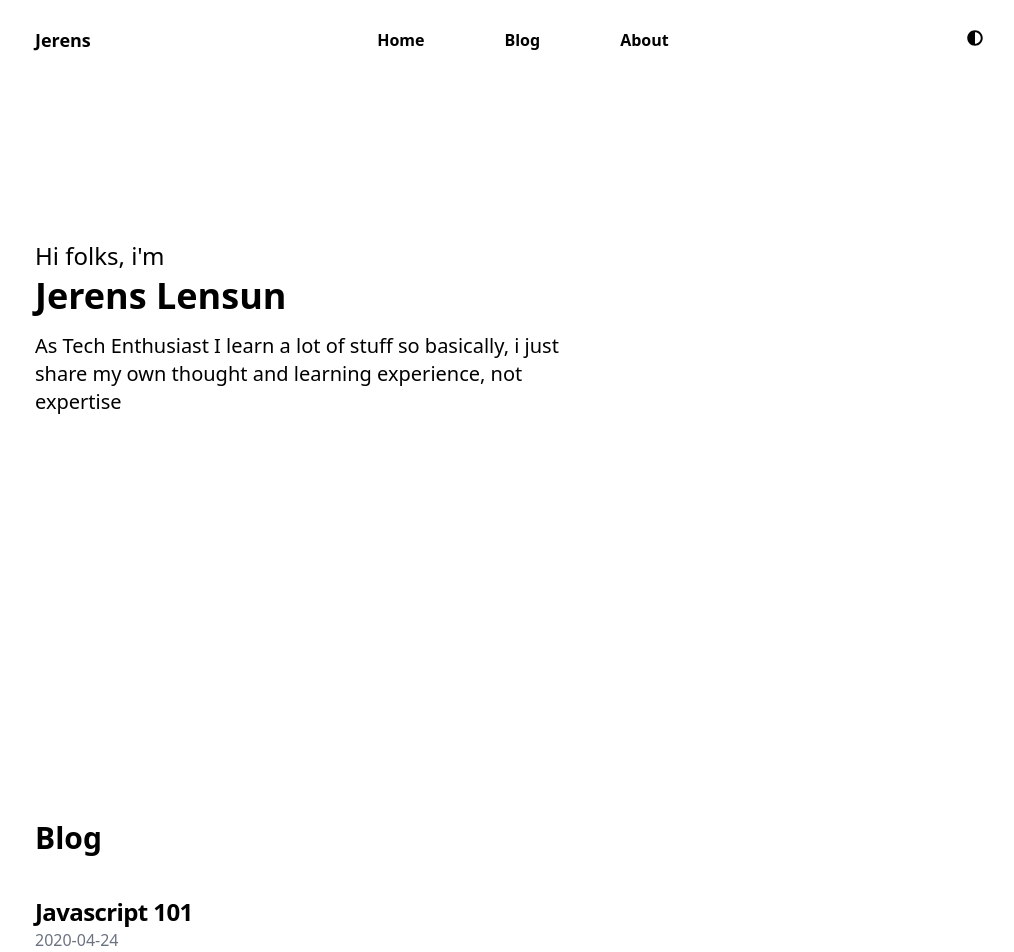
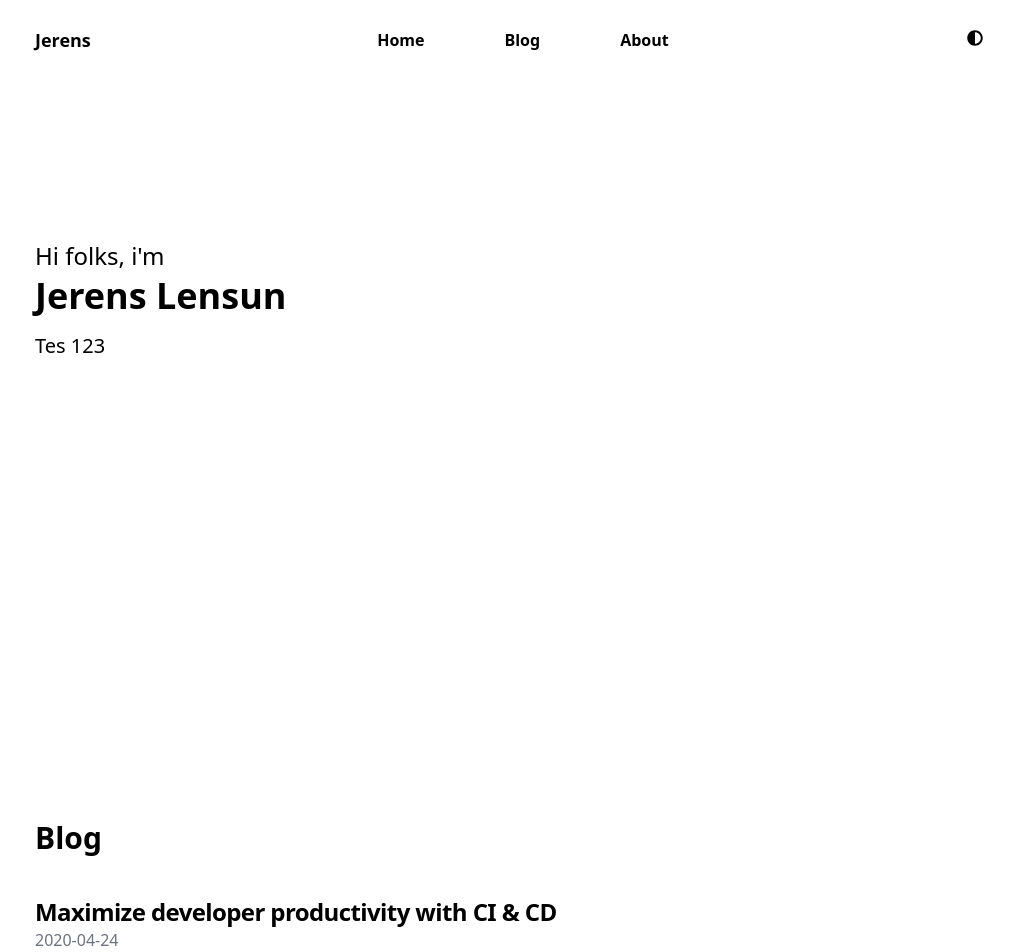
Before and after one commit to jerensl/Blogging, a Next.js app: page / in a window 1280 px wide. Shown: the top 952 px of the page, without its empty margins (125-1139 px from the left). Built offline with nearby package versions, Linux system fonts and the light colour scheme; what @tailwindcss/typography would draw is missing.

Commit message:
setup web

```diff
--- a/contents/basic-javascript.md
+++ b/contents/basic-javascript.md
@@ -1,9 +1,9 @@
 ---
-title: Javascript 101
+title: Maximize developer productivity with CI & CD
 date: '2020-04-24'
 draft: false
 cover: '/Javascript-Basic.jpg'
-summary: Javascript merupakan salah satu bahasa pemrograman terpopuler hal itu membuat pemula cukup mudah untuk menemukan dokumentasi dan tutorial diluar sana
+summary: CI & CD can help us to develop quickly this is why it's so important
 ---
 
 ## Variable
--- a/src/pages/about.tsx
+++ b/src/pages/about.tsx
@@ -1,12 +1,20 @@
+import Head from 'next/head'
+
 export default function About(): React.ReactElement {
   return (
+    <>
+      <Head>
+        <title>Jerens Lensun</title>
+        <link rel="icon" href="/favicon.ico" />
+      </Head>
       <div className="min-h-full-screen">
         <h1 className="pt-28 text-2xl font-bold">Hi, I'm Jerens</h1>
         <p className="max-w-2xl">
-        I'm a Electrical Engineering student. Interested in tackling complexity
-        to become simple thing and designing software for long term
+          I'm a Electrical Engineering student. Interested in tackling
+          complexity to become simple thing and designing software for long term
           maintainability
         </p>
       </div>
+    </>
   )
 }
--- a/src/pages/index.tsx
+++ b/src/pages/index.tsx
@@ -12,7 +12,6 @@ export const getStaticProps: GetStaticProps = async () => {
 }
 
 export default function Home({ posts }: { posts: Post[] }): React.ReactElement {
-  console.log(posts)
   return (
     <div>
       <Head>
@@ -24,8 +23,7 @@ export default function Home({ posts }: { posts: Post[] }): React.ReactElement {
           <p className="text-2xl">Hi folks, i'm</p>
           <h1 className="font-bold text-4xl mt-1">Jerens Lensun</h1>
           <p className="text-xl mt-4">
-            As Tech Enthusiast I learn a lot of stuff so basically, i just share
-            my own thought and learning experience, not expertise
+            Tes 123
           </p>
         </div>
       </header>
```
Lines whose indentation alone changed are shown as unchanged.
